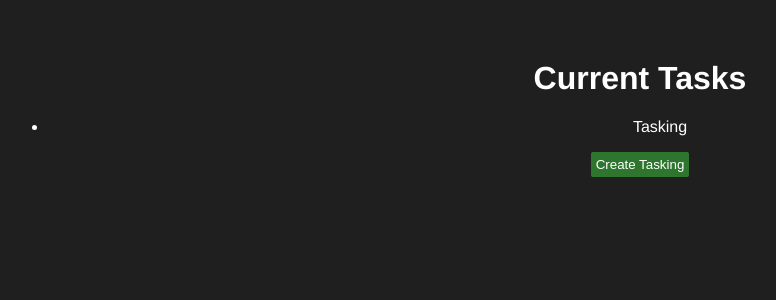
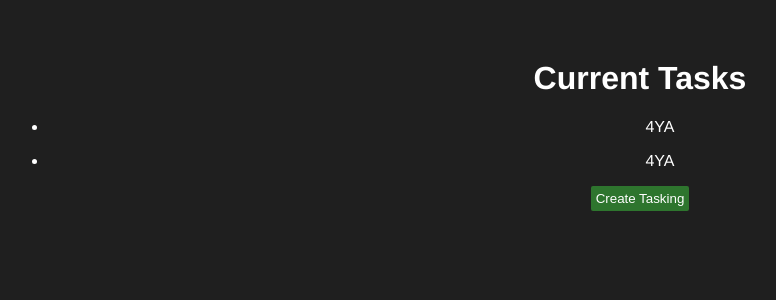
Before and after one commit to cow-co/dcs-tasking-frontend, a Vue app: page / in a window 1280 px wide. Shown: the top 300 px of the page, without its empty margins (0-776 px from the left). Built offline with nearby package versions, Linux system fonts and the light colour scheme.

Commit message:
Work on a Simple Props Tasking-List

```diff
--- a/src/components/TaskingEntry.vue
+++ b/src/components/TaskingEntry.vue
@@ -1,11 +1,12 @@
 <template>
   <li class="tasking-entry">
-    Tasking
+    <p>{{ server }}</p>
   </li>
 </template>
 
 <script>
 export default {
-  name: "TaskingEntry"
-}
+  name: "TaskingEntry",
+  props: ["summary", "location", "server"],
+};
 </script>
--- a/src/components/pages/QueuePage.vue
+++ b/src/components/pages/QueuePage.vue
@@ -2,9 +2,17 @@
   <div class="queue">
     <h1>Current Tasks</h1>
     <ul class="queue-list">
-      <tasking-entry />
+      <tasking-entry
+        v-for="tasking in taskings"
+        :key="tasking.id"
+        :summary="tasking.summary"
+        :location="tasking.location"
+        :server="tasking.server"
+      />
     </ul>
-    <button class="progress-button" v-on:click="this.openCreateWindow()">Create Tasking</button>
+    <button class="progress-button" v-on:click="this.openCreateWindow()">
+      Create Tasking
+    </button>
   </div>
 </template>
 
@@ -13,11 +21,29 @@ import TaskingEntry from "../TaskingEntry.vue";
 
 export default {
   components: { TaskingEntry },
-  name: "QueuePage"   ,
+  name: "QueuePage",
   methods: {
     openCreateWindow() {
       console.log("Create Tasking");
-    }
-  }
-}
+    },
+  },
+  data() {
+    return {
+      taskings: [
+        {
+          id: 1,
+          summary: "Task 1",
+          location: "Gudauta",
+          server: "4YA",
+        },
+        {
+          id: 2,
+          summary: "Task 2",
+          location: "MinVody",
+          server: "4YA",
+        },
+      ],
+    };
+  },
+};
 </script>
```
Also changed, not shown: src/App.vue (+5 -5 lines).
